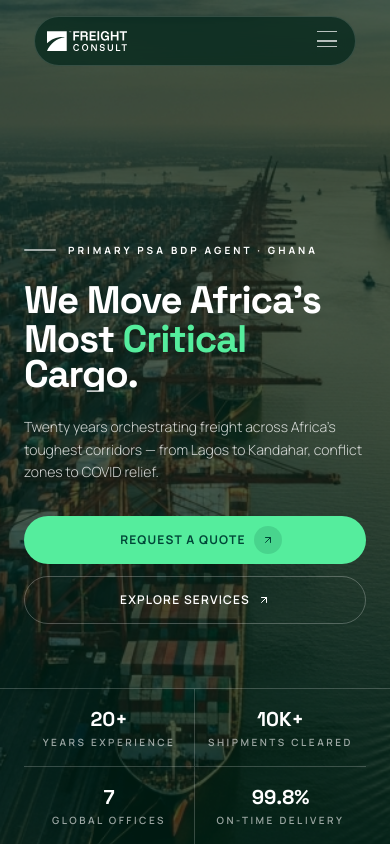
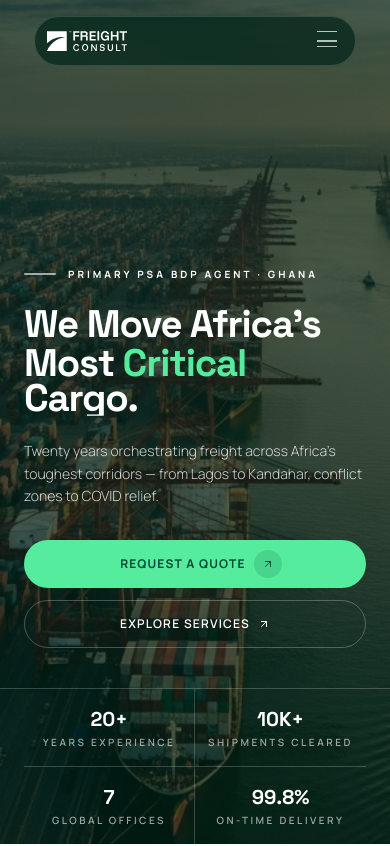
Before and after one commit to ogenci/freight-consult, a React (Vite) app: page / in a window 390 px wide. Shown: the top 846 px of the page. Built offline with nearby package versions, Linux system fonts and the light colour scheme.

Commit message:
fix: reduce space under hero CTA on mobile

```diff
--- a/src/components/sections/HeroSection.tsx
+++ b/src/components/sections/HeroSection.tsx
@@ -44,7 +44,7 @@ export default function HeroSection() {
         <span className="text-[9px] font-semibold tracking-[0.25em] uppercase text-white/70">Ghana · Africa · Global</span>
       </motion.div>
 
-      <motion.div className="relative z-10 max-w-7xl mx-auto px-6 lg:px-12 w-full pb-16 sm:pb-20 lg:pb-28" style={{ opacity: fade }}>
+      <motion.div className="relative z-10 max-w-7xl mx-auto px-6 lg:px-12 w-full pb-10 sm:pb-20 lg:pb-28" style={{ opacity: fade }}>
         <motion.div initial="hidden" animate="visible" variants={stagger}>
           <motion.div variants={fadeUp} custom={0.1} className="flex items-center gap-3 mb-6 sm:mb-8">
             <div className="w-8 sm:w-10 h-[2px] bg-white/60 rounded-full" />
```
